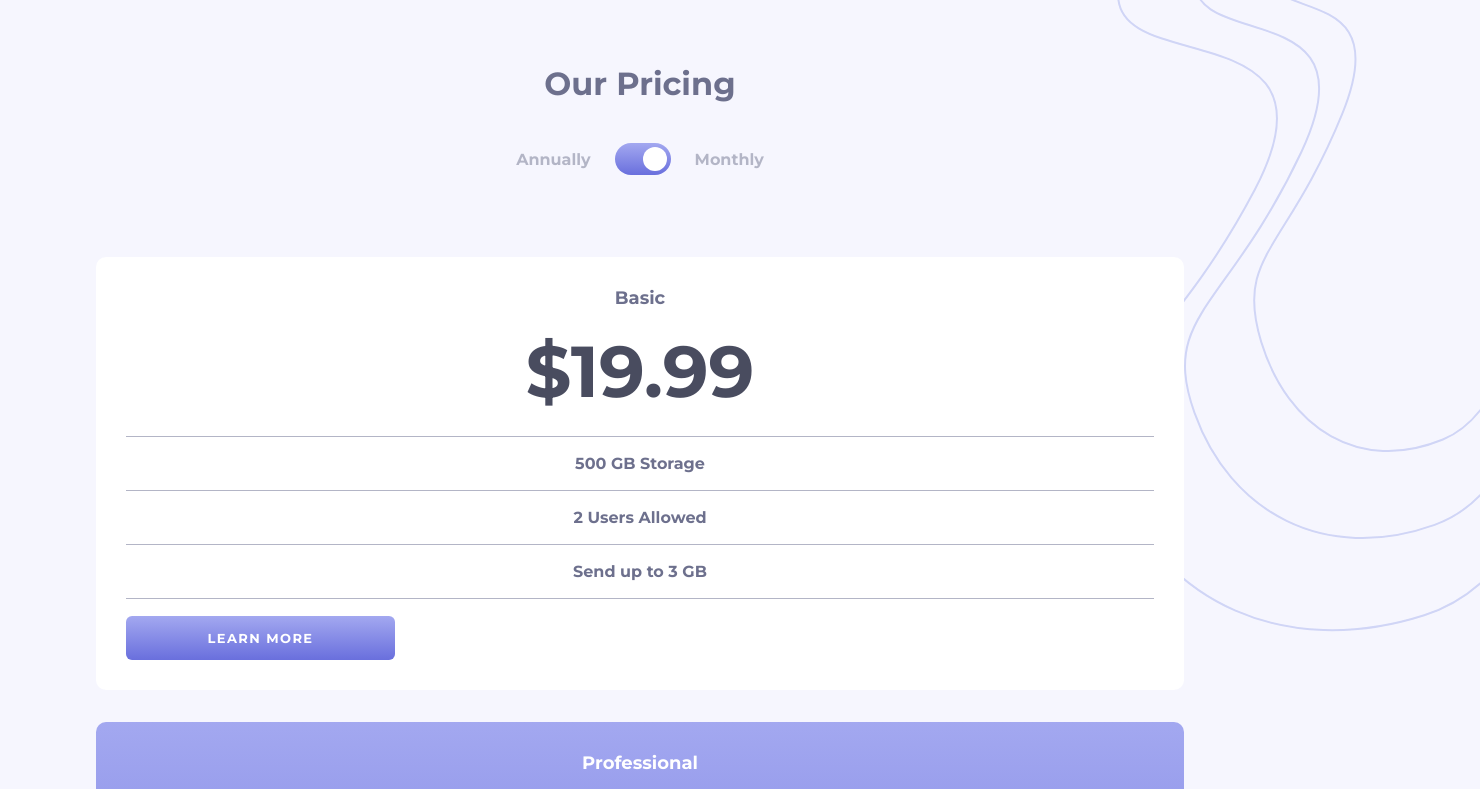
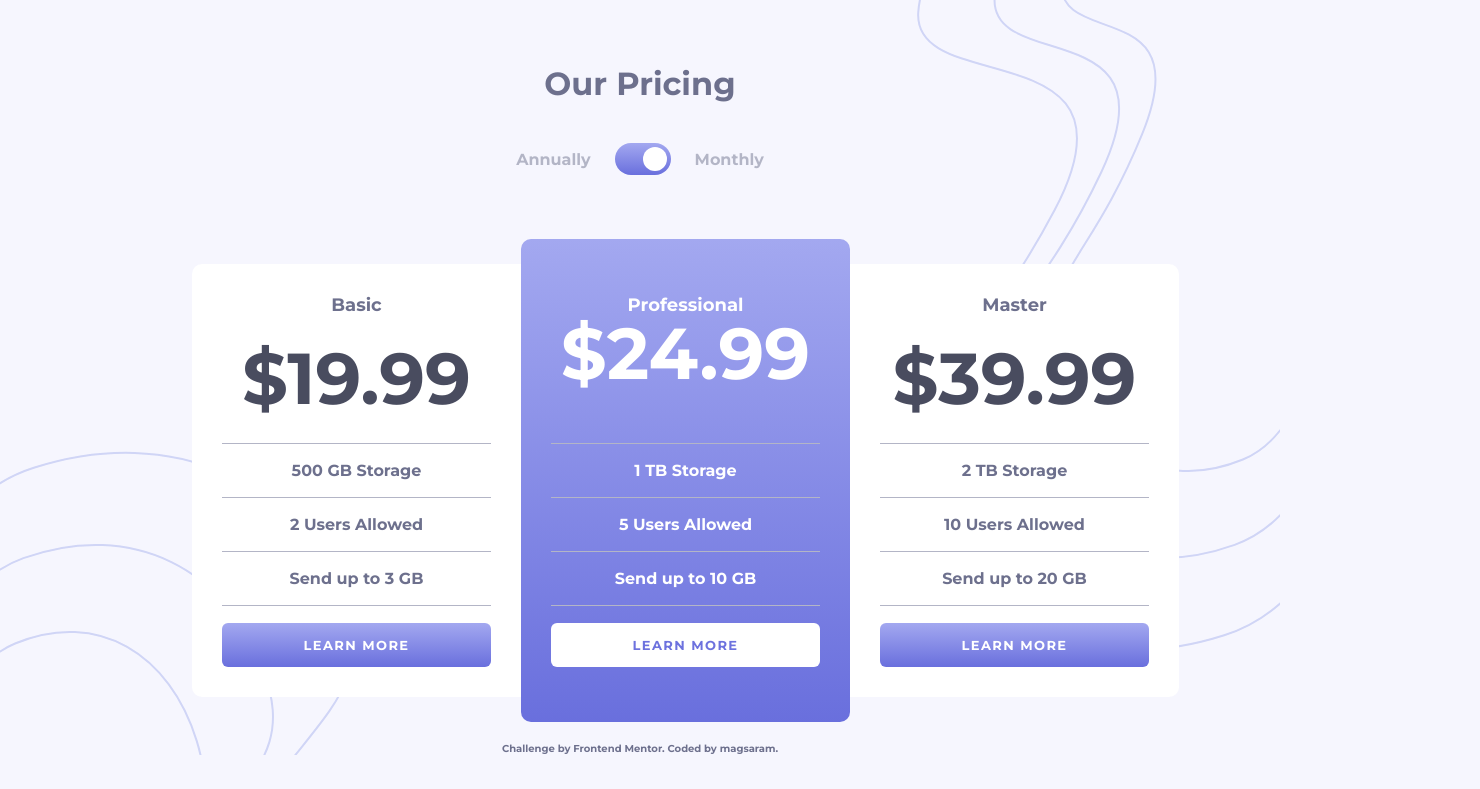
Before and after one commit to magsaram/Pricing-component-with-toggle, a plain HTML site: page index.html in a window 1280 px wide. Shown: the top 789 px of the page, 1480 px wide, since content can reach past the window. Drawn offline with Linux system fonts and the light colour scheme.

Commit message:
finish desktop

```diff
--- a/css/style.css
+++ b/css/style.css
@@ -94,6 +94,7 @@ main div p:nth-child(6) {
 }
 main a {
   display: block;
+  margin: 0 auto;
   width: 269px;
   height: 44px;
   font-size: 13px;
@@ -151,3 +152,40 @@ footer a {
 input:checked + .slider:before {
   transform: translateX(-24px);
 }
+@media (min-width: 1024px) {
+  body > img:first-of-type {
+    top: -70px;
+    right: 0;
+  }
+  body > img:last-of-type {
+    display: block;
+    bottom: 0;
+    left: 0;
+  }
+  header > div {
+    margin-bottom: 64px;
+  }
+  main {
+    width: 70%;
+    flex-direction: row;
+    align-items: center;
+    gap: 0;
+  }
+  main > div {
+    box-sizing: border-box;
+    padding: 30px;
+    position: relative;
+  }
+  main > div:nth-of-type(1) {
+    border-radius: 10px 0 0 10px;
+  }
+  main > div:nth-of-type(2) {
+    background-image: var(--gradient);
+    color: white;
+    padding-top: 55px;
+    padding-bottom: 55px;
+  }
+  main > div:nth-of-type(3) {
+    border-radius: 0 10px 10px 0;
+  }
+}
```
